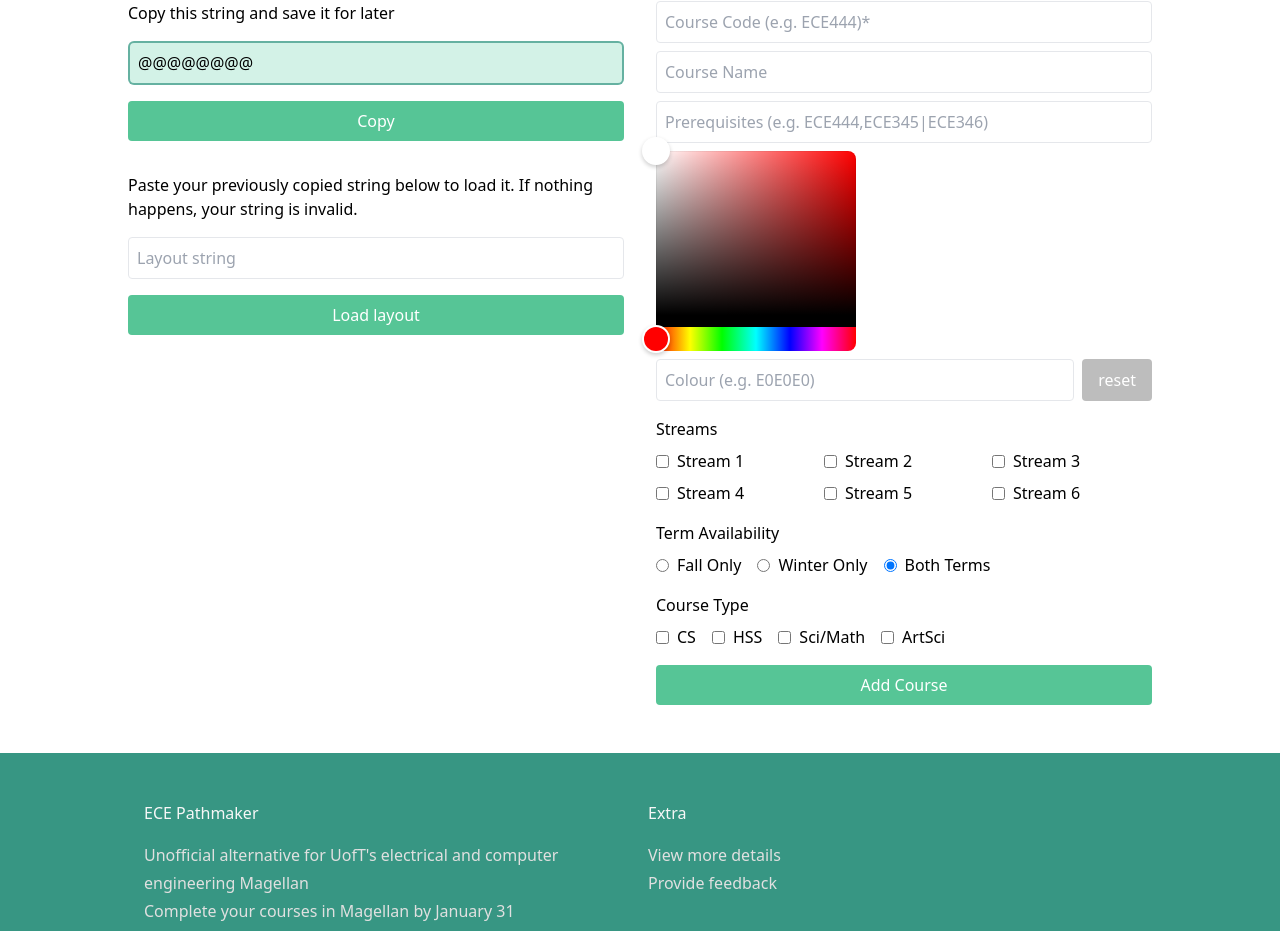
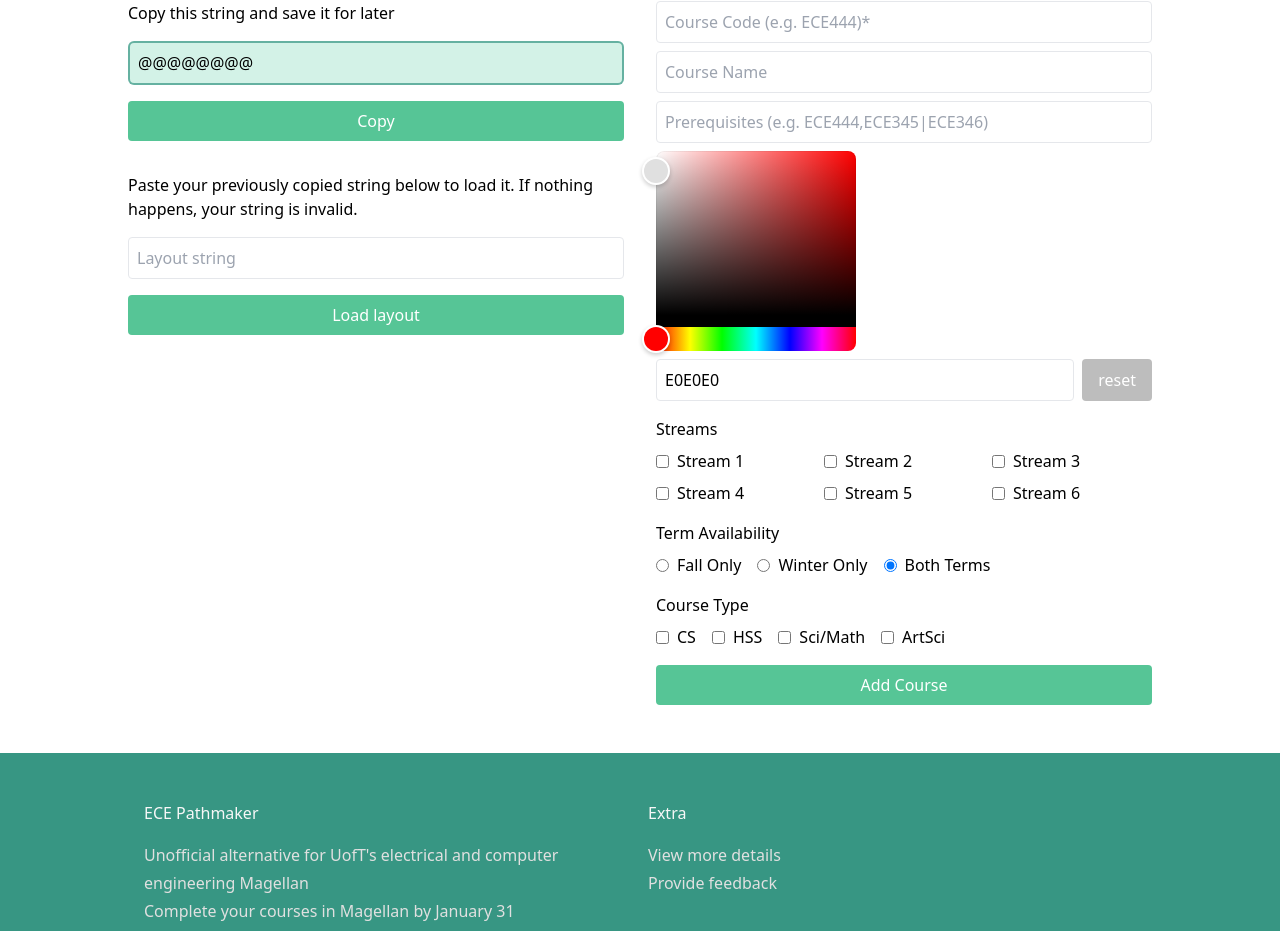
Before and after one commit to sunnwydays/ecepathmaker, a React (Vite) app: page / in a window 1280 px wide. Shown: the part 1536-2467 px from the top of the page. Built offline with nearby package versions, Linux system fonts and the light colour scheme.

Commit message:
Set color with hash to E0E0E0 by default but exclude colour from courseInfo until changed

```diff
--- a/src/components/CourseForm.tsx
+++ b/src/components/CourseForm.tsx
@@ -4,7 +4,7 @@ import { FC, useState } from "react";
 import { CourseCardPropsWithoutCode, CourseFormProps } from "../types/CourseTypes";
 
 const CourseForm:FC<CourseFormProps> = ({ setCourses, setCoursesUsed }) => {
-    const [colorWithHash, setColorWithHash] = useState("");
+    const [colorWithHash, setColorWithHash] = useState("#E0E0E0");
     const [courseCode, setCourseCode] = useState("");
     const [preqString, setPreqString] = useState("");
 
@@ -131,7 +131,7 @@ const CourseForm:FC<CourseFormProps> = ({ setCourses, setCoursesUsed }) => {
     }
 
     const resetColor = () => {
-        setColorWithHash('');
+        setColorWithHash('#E0E0E0');
         setCourseInfo(prev => {
             // eslint-disable-next-line @typescript-eslint/no-unused-vars
             const { color, ...rest } = prev;
@@ -161,7 +161,6 @@ const CourseForm:FC<CourseFormProps> = ({ setCourses, setCoursesUsed }) => {
             name: "",
             preq: [],
             streams: [],
-            color: 'E0E0E0',
             isCS: false,
             isHSS: false,
             isSciMath: false,
```
